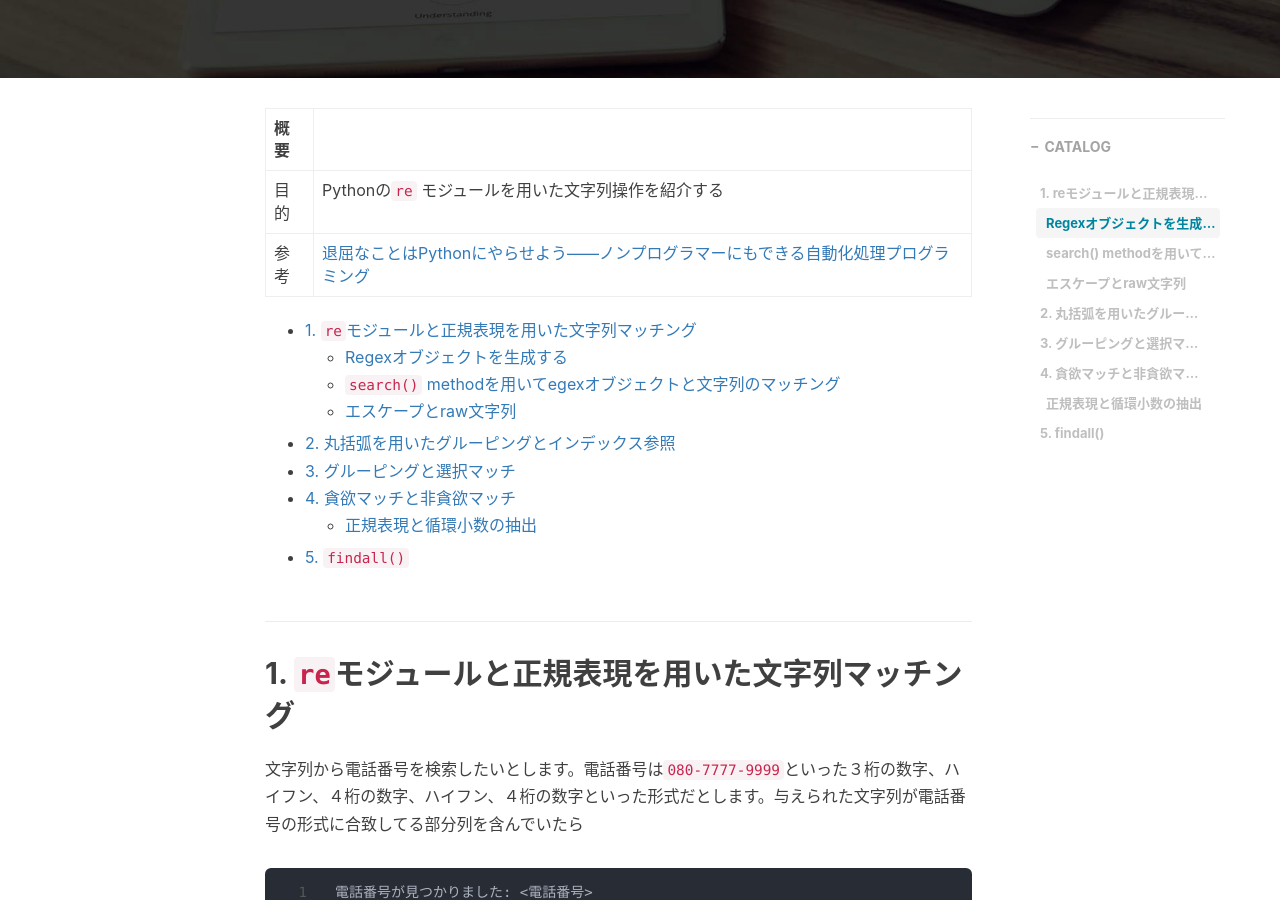
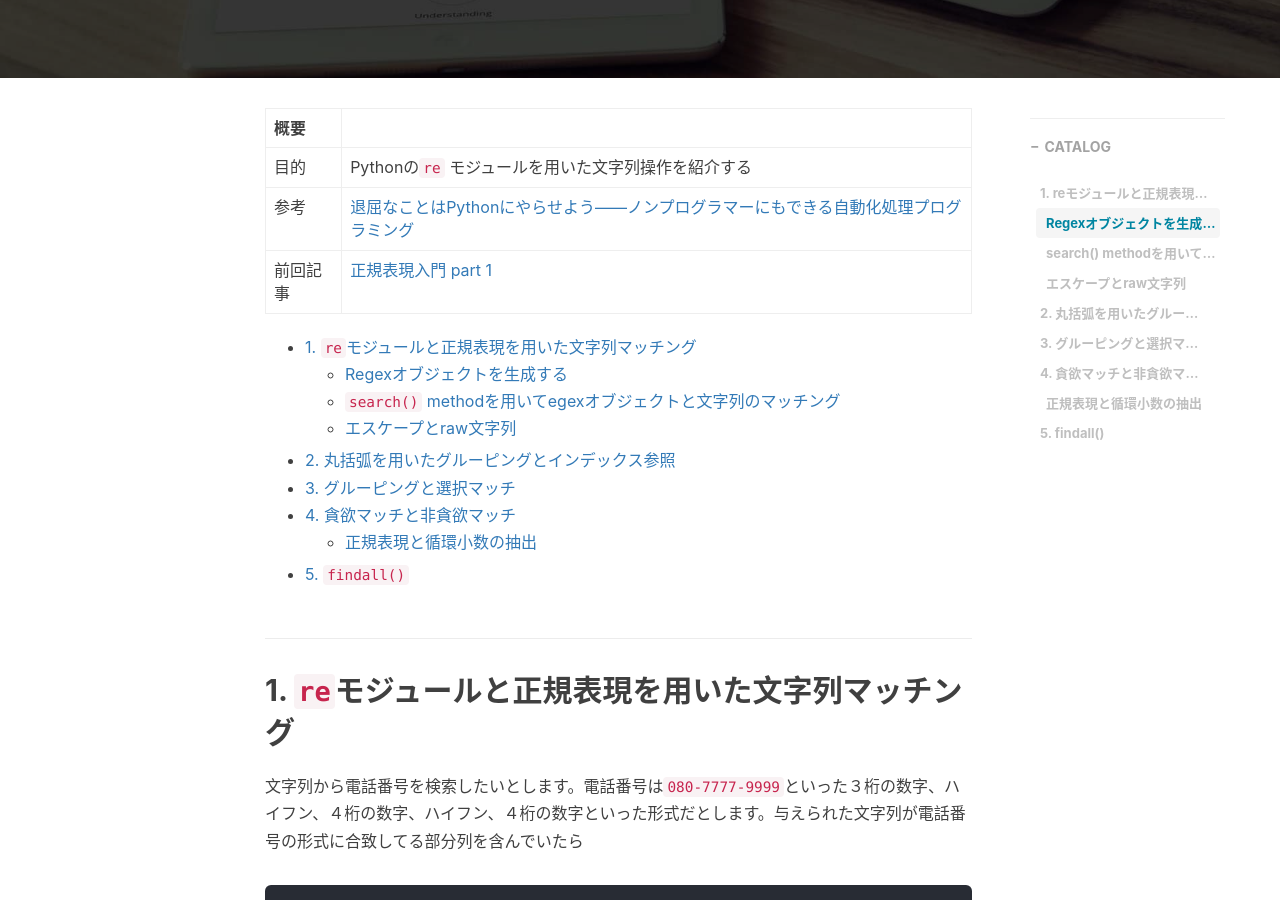
Before and after one commit to RyoNakagami/RyoNakagami.github.io, a Jekyll site: the page built from _posts/2020-10-19-Regular-Expression-part2.md, in a window 1280 px wide and 900 px high, scrolled down 445 px. Built offline with Jekyll 4.4.1, drawn with Linux system fonts in a browser that asks for light colours; nearby versions of some CDN libraries; comment, search, counter and statistics services are not loaded.

Commit message:
FIX Python regex post add the previous

```diff
--- a/_posts/2020-10-19-Regular-Expression-part2.md
+++ b/_posts/2020-10-19-Regular-Expression-part2.md
@@ -18,6 +18,7 @@ tags:
 |---|---|
 |目的|Pythonの`re` モジュールを用いた文字列操作を紹介する|
 |参考|[退屈なことはPythonにやらせよう――ノンプログラマーにもできる自動化処理プログラミング](https://www.oreilly.co.jp/books/9784873117782/)|
+|前回記事|[正規表現入門 part 1](https://ryonakagami.github.io/2020/10/16/Regular-Expression-part1/)|
 
 <!-- START doctoc generated TOC please keep comment here to allow auto update -->
 <!-- DON'T EDIT THIS SECTION, INSTEAD RE-RUN doctoc TO UPDATE -->
```
